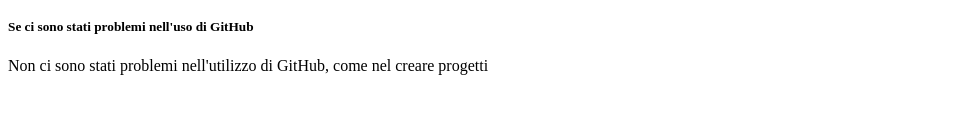
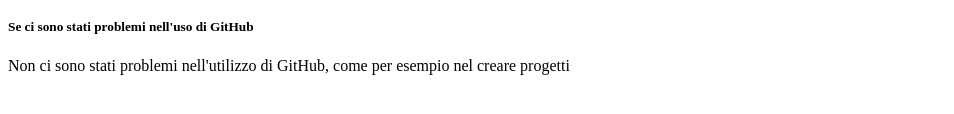
Before and after one commit to Andrea362/Andrea362.github.io, a plain HTML site: page index.html in a window 1280 px wide. Shown: the part 342-456 px from the top of the page, without its empty margins (0-954 px from the left). Drawn offline with Linux system fonts and the light colour scheme.

Commit message:
Update index.html

```diff
--- a/index.html
+++ b/index.html
@@ -14,6 +14,6 @@
     <li>E' stato complicato trovare il minutaggio giusto per poi mettere il corrispondente sottotitolo</li>
 </ul>
 <h5>Se ci sono stati problemi nell'uso di GitHub</h5>
-<p>Non ci sono stati problemi nell'utilizzo di GitHub, come nel creare progetti</p>
+<p>Non ci sono stati problemi nell'utilizzo di GitHub, come per esempio nel creare progetti</p>
 </body>
 </html>
```
